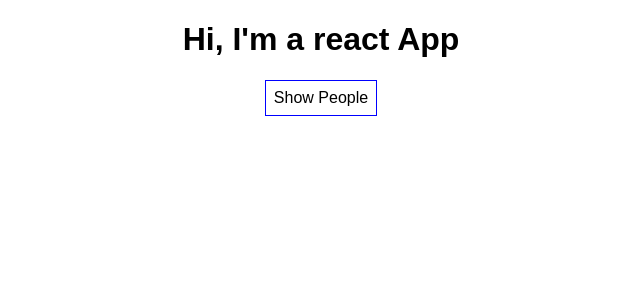
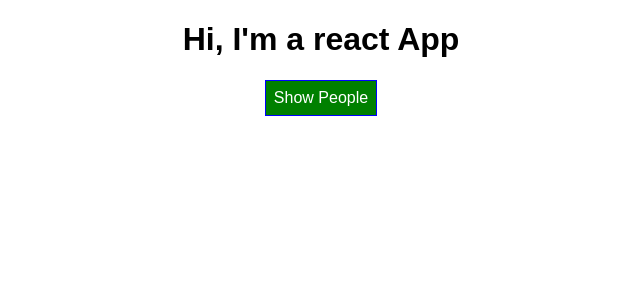
Before and after one commit to imatthews009/reactPractice, a React (Create React App) app: page / in a window 1280 px wide. Shown: the top 300 px of the page, without its empty margins (319-959 px from the left). Built offline with nearby package versions, Linux system fonts and the light colour scheme.

Commit message:
added dynamic styling and dynamic class names

```diff
--- a/src/App.css
+++ b/src/App.css
@@ -1,3 +1,11 @@
 .App {
   text-align: center;
 }
+
+.red {
+  color: red;
+}
+
+.bold {
+  font-weight: bold;
+}
--- a/src/App.js
+++ b/src/App.js
@@ -66,7 +66,8 @@
 
   render() {
     const style = {
-      backgroundColor: 'white',
+      backgroundColor: 'green',
+      color: 'white',
       font: 'inherit',
       border: '1px solid blue',
       padding: '8px',
@@ -88,11 +89,20 @@
           })}
         </div>
       );
+      style.backgroundColor = 'red';
+    }
+
+    let classes = [];
+    if (this.state.persons.length <=2) {
+      classes.push('red'); //classes red
+    }
+    if (this.state.persons.length <=1) {
+      classes.push('bold'); //classes red and bold
     }
 
     return (
       <div className="App">
-        <h1>Hi, I'm a react App</h1>
+        <h1 className={classes.join(' ')}>Hi, I'm a react App</h1>
         {/* uppercase C in onClick unlike normal JS */}
         {/* if you add () at the end of onclick function it executes the function immediately. So do not add () */}
         <button
```
